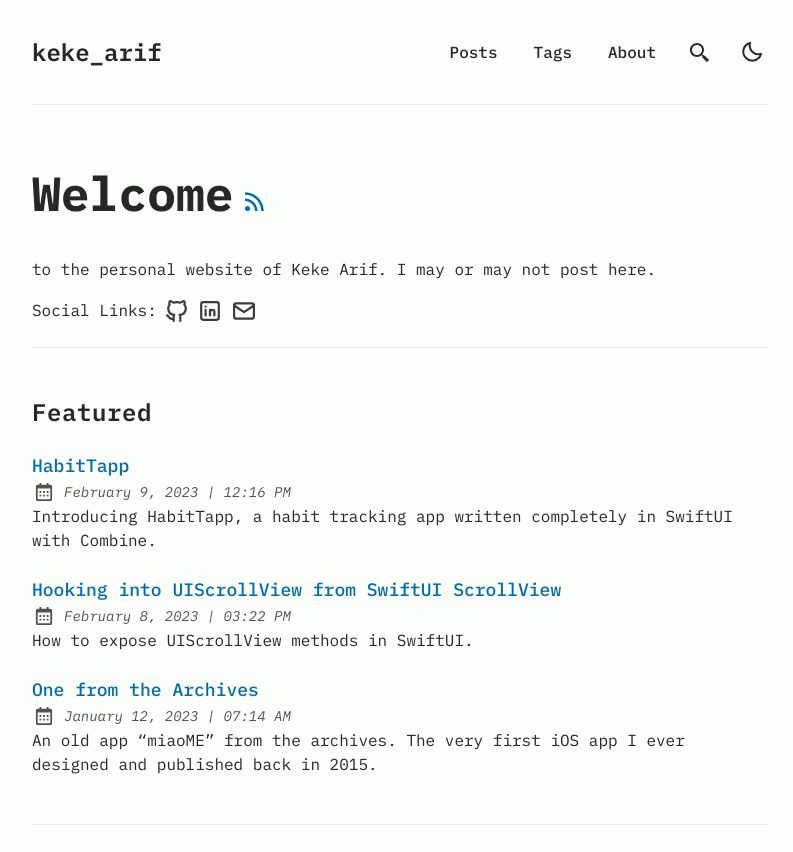
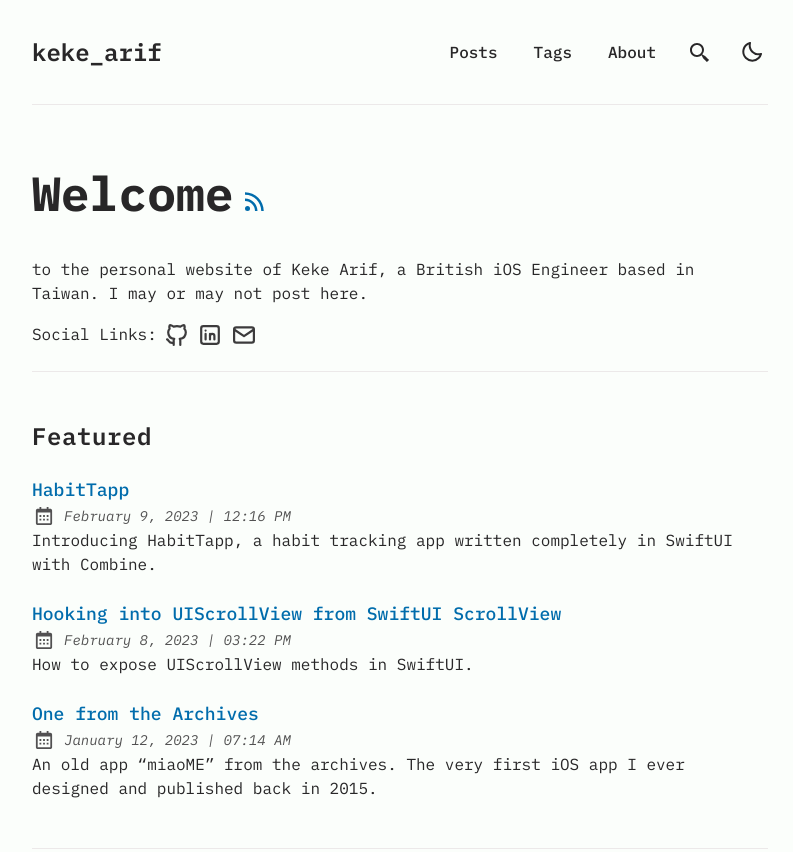
Before and after one commit to kekearifblog/kekearifblog.github.io, an Astro site: page / in a window 1280 px wide. Shown: the top 852 px of the page, without its empty margins (240-1033 px from the left). Built offline with nearby package versions, Linux system fonts and the light colour scheme; Astro itself is replaced by a stand-in of ours; some packages are replaced by stand-ins of ours.

Commit message:
small changes

```diff
--- a/src/config.ts
+++ b/src/config.ts
@@ -3,7 +3,7 @@ import type { SocialObjects } from "./types";
 export const SITE = {
   website: "https://kekearif.com/",
   author: "Keke Arif",
-  desc: "Personal website of Keke Arif, an iOS Engineer based in Taiwan.",
+  desc: "Personal website of Keke Arif, a British iOS Engineer based in Taiwan.",
   title: "keke_arif",
   ogImage: "astropaper-og.jpg",
   lightAndDarkMode: true,
--- a/src/pages/index.astro
+++ b/src/pages/index.astro
@@ -41,7 +41,7 @@ const socialCount = SOCIALS.filter(social => social.active).length;
       </a>
 
       <p>
-        to the personal website of Keke Arif. I may or may not post here.
+        to the personal website of Keke Arif, a British iOS Engineer based in Taiwan. I may or may not post here.
       </p>
       {
         // only display if at least one social link is enabled
```
